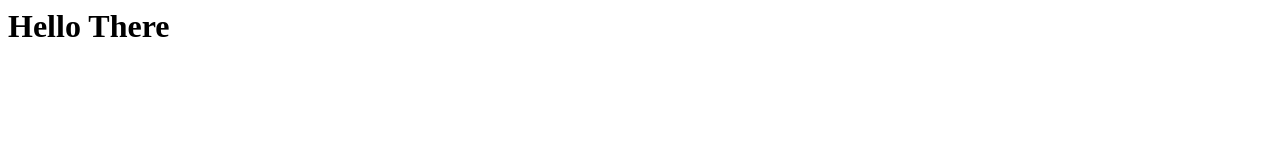
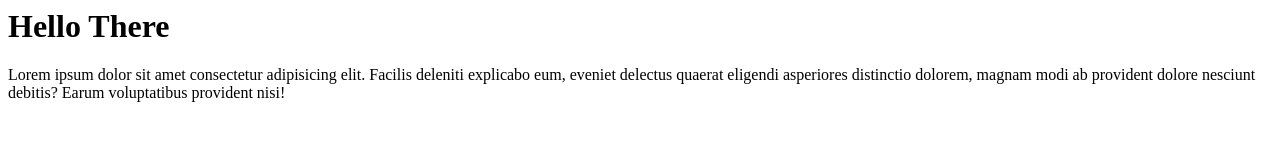
Before and after one commit to Eghizio/goit-git-precourse, a plain HTML site: page index.html in a window 1280 px wide. Drawn offline with Linux system fonts and the light colour scheme.

Commit message:
Added paragraph

```diff
--- a/index.html
+++ b/index.html
@@ -1 +1,5 @@
 <h1>Hello There</h1>
+
+<p>
+    Lorem ipsum dolor sit amet consectetur adipisicing elit. Facilis deleniti explicabo eum, eveniet delectus quaerat eligendi asperiores distinctio dolorem, magnam modi ab provident dolore nesciunt debitis? Earum voluptatibus provident nisi!
+</p>
```
